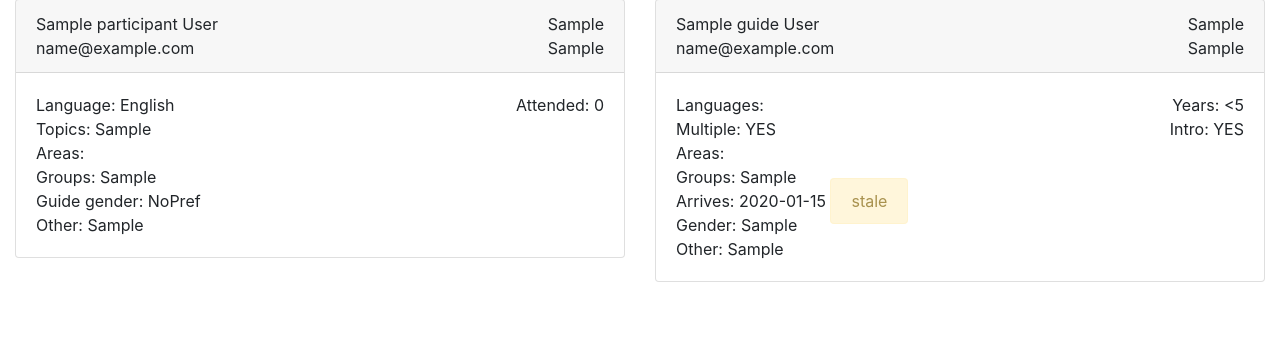
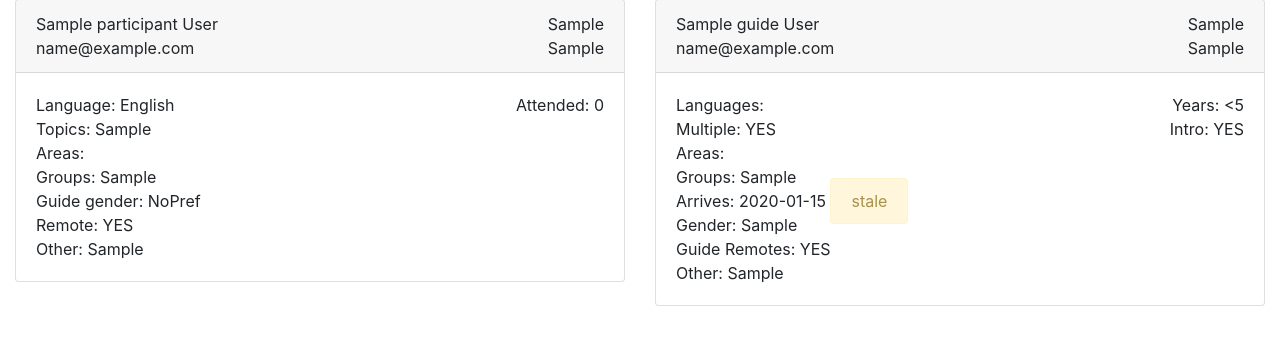
Before and after one commit to ietf-tools/ietf-guides, a Django app: page /guides/make_match in a window 1280 px wide. Shown: the part 225-570 px from the top of the page. Run offline with Django 3.2, Linux system fonts and the light colour scheme; a user stored in the database is signed in; data comes from the database, SQL or seed files in the repository; tables that the repository leaves empty hold one stand-in row (values such as "Sample post"); some libraries are stand-ins or nearby versions.

Commit message:
Collect whether participants will be remote and whether guides are willing to guide remote participants. Fixes #15.

```diff
--- a/guides/models.py
+++ b/guides/models.py
@@ -101,6 +101,7 @@
     areas = models.ManyToManyField(Area, verbose_name='What IETF area(s) most interest you?', help_text = 'Further information about IETF areas is available <a href="https://www.ietf.org/topics/areas/">here</a>.' )
     groups = models.CharField('Which working groups are you most interested in?',help_text='see <a href="https://www.ietf.org/how/wgs">https://www.ietf.org/how/wgs</a>',max_length=256)
     gender_pref = models.CharField('Guide gender preference', max_length=32, choices=GEND_CHOICES, default=GEND_NOPREF)
+    remote = models.CharField('Will you be attending remotely?', max_length=32, choices=YNM_CHOICES, default=YNM_NO)
     additional_info = models.TextField('Is there anything else you would like to share with us?', blank=True)
 
     def __str__(self):
@@ -129,6 +130,7 @@
     areas = models.ManyToManyField(Area, verbose_name='What IETF area(s) are you involved in?')
     groups = models.CharField('Which working groups are you most able to help people with?', max_length=256, default="", blank=True)
     arrival_date = models.CharField('What date are you arriving at the next IETF meeting (YYYY/MM/DD)?', max_length=64)
+    accept_remote = models.CharField('Are you willing to guide remote participants?',max_length=32, choices=YNM_CHOICES, default=YNM_YES)
     additional_info = models.TextField('Is there anything else we should know?',
                                        blank=True)
     keep_for_nexttime = models.BooleanField("Should we keep your registration data around for future participation in the guides program?", default=False)
--- a/guides/templates/guides/guide_card.html
+++ b/guides/templates/guides/guide_card.html
@@ -29,6 +29,7 @@
       <div>Groups: {{ guide.groups }}</div>
       <div>Arrives: {{ guide.arrival_date }} {{guide.arrival_date|stalecheck}}</div>
       <div>Gender: {{ guide.gender }}</div>
+      <div>Guide Remotes: {{ guide.accept_remote }}</div>
       <div>Other: {{ guide.additional_info }}</div>
     </div>
   </div>
--- a/guides/templates/guides/participant_card.html
+++ b/guides/templates/guides/participant_card.html
@@ -18,6 +18,7 @@
       <div>Areas: {% for area in participant.areas.all %}{{ area.short }} {% endfor %}</div>
       <div>Groups: {{ participant.groups }}</div>
       <div>Guide gender: {{ participant.gender_pref }}</div>
+      <div>Remote: {{ participant.remote }}</div>
       <div>Other: {{ participant.additional_info }}</div>
     </div>
   </div>
```
Also changed, not shown: guides/migrations/0014_add_remote_questions.py (added), 1 other file.
